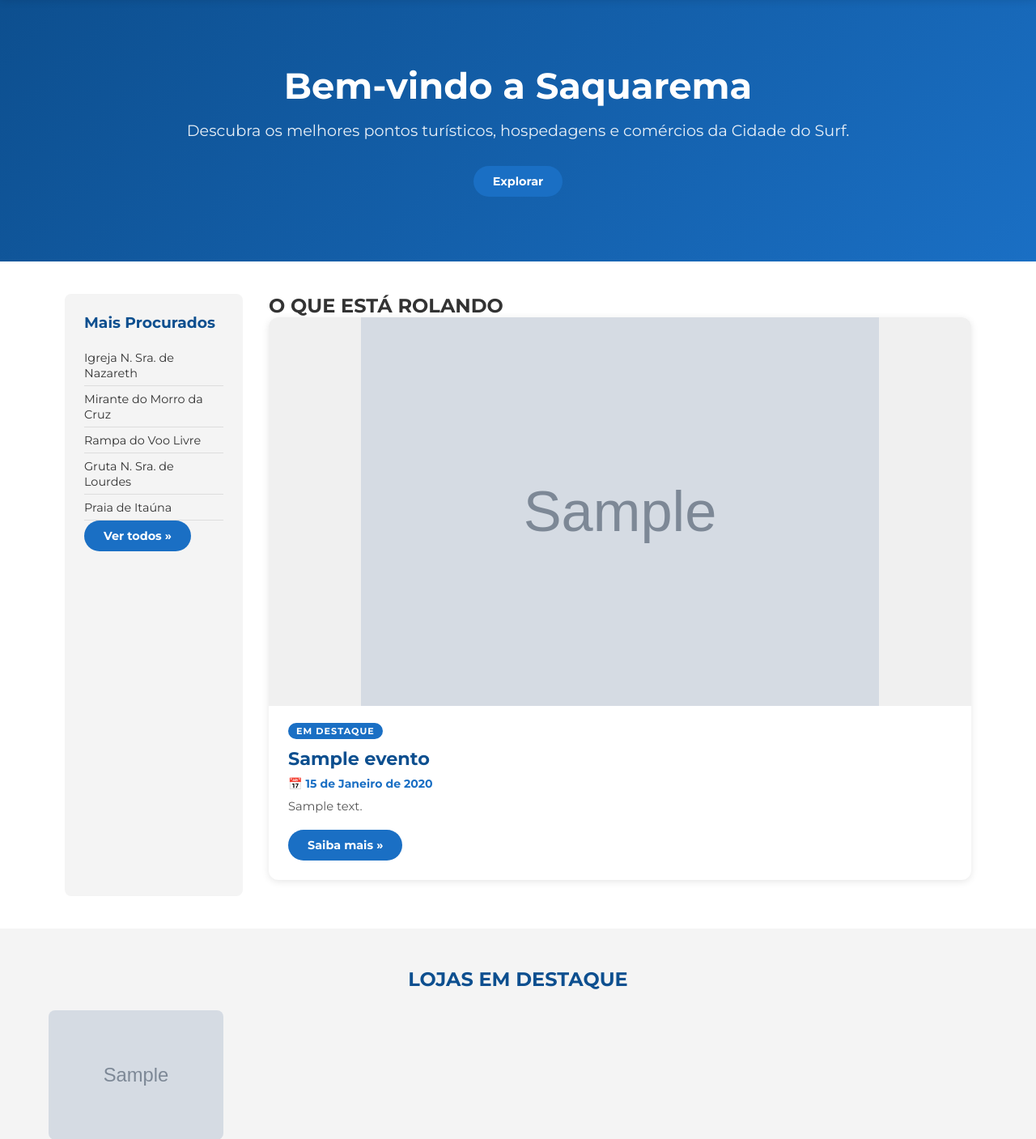
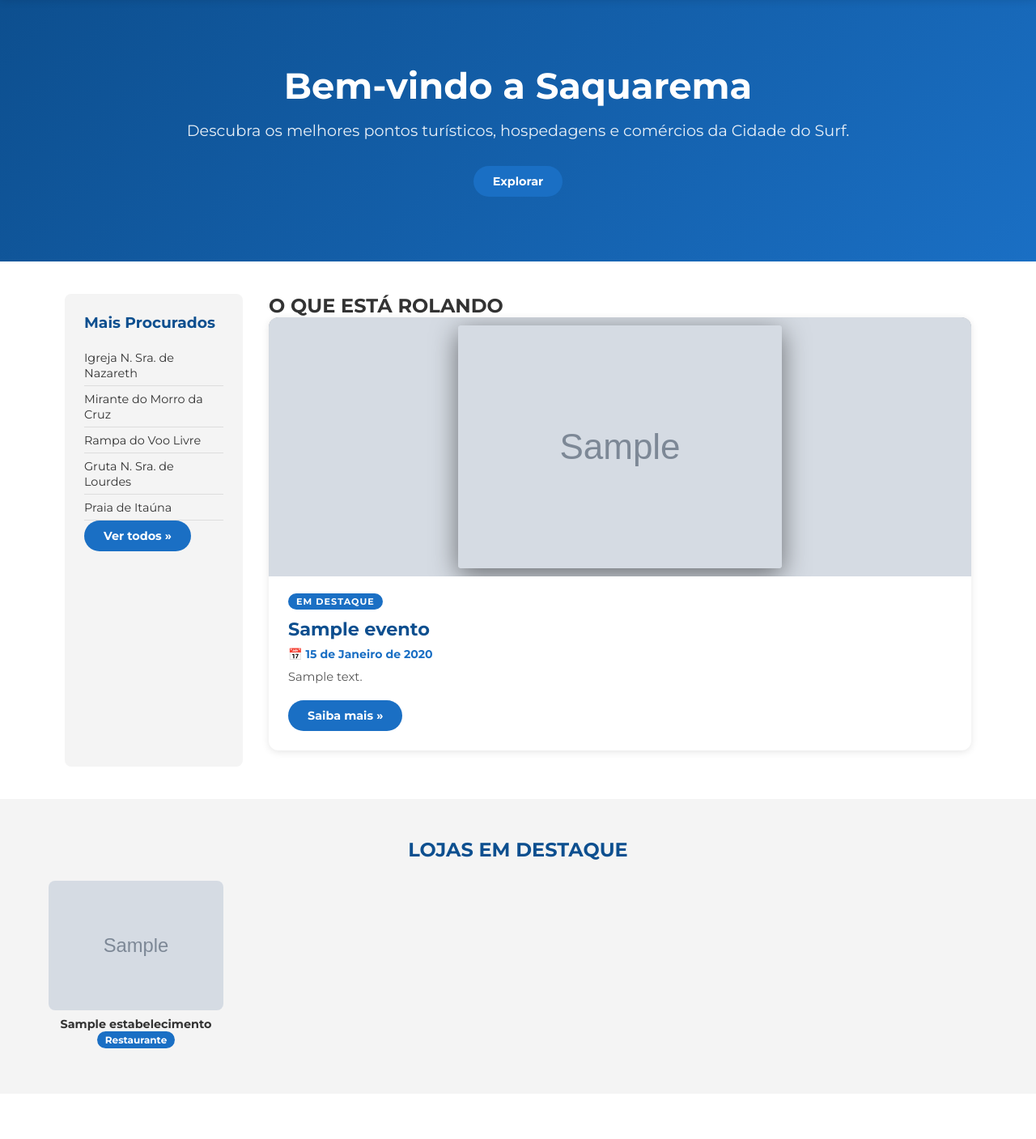
Before and after one commit to yuristefan10/allin-saqua-django, a Django app: page / in a window 1280 px wide. Shown: the part 65-1472 px from the top of the page at 81% size. Run offline with Django 5.2, Linux system fonts and the light colour scheme; tables that the repository leaves empty hold one stand-in row (values such as "Sample post"); grey boxes marked "Sample" are stand-in pictures.

Commit message:
Event hero: backdrop blur technique - full poster centered over blurred background

```diff
--- a/static/css/style.css
+++ b/static/css/style.css
@@ -238,8 +238,38 @@ img { max-width: 100%; height: auto; display: block; }
 
 /* ── Evento hero (destaque) ── */
 .evento-hero { background: var(--branco); border-radius: 12px; overflow: hidden; box-shadow: var(--sombra); margin-bottom: 20px; }
-.evento-hero-img { width: 100%; height: auto; max-height: 480px; object-fit: contain; background: #f0f0f0; display: block; }
-.evento-hero-placeholder { width: 100%; height: 260px; background: linear-gradient(135deg, var(--azul-escuro), var(--azul)); display: flex; align-items: center; justify-content: center; font-size: 4rem; }
+.evento-hero-imagem {
+    position: relative;
+    width: 100%;
+    height: 320px;
+    background-size: cover;
+    background-position: center;
+    overflow: hidden;
+    display: flex;
+    align-items: center;
+    justify-content: center;
+}
+.evento-hero-imagem::before {
+    content: '';
+    position: absolute;
+    inset: 0;
+    backdrop-filter: blur(18px) brightness(0.6);
+    -webkit-backdrop-filter: blur(18px) brightness(0.6);
+    background: inherit;
+    background-size: cover;
+    background-position: center;
+}
+.evento-hero-imagem img {
+    position: relative;
+    z-index: 1;
+    max-height: 300px;
+    width: auto;
+    max-width: 90%;
+    object-fit: contain;
+    border-radius: 4px;
+    box-shadow: 0 8px 32px rgba(0,0,0,.5);
+}
+.evento-hero-placeholder { width: 100%; height: 280px; background: linear-gradient(135deg, var(--azul-escuro), var(--azul)); display: flex; align-items: center; justify-content: center; font-size: 4rem; }
 .evento-hero-body { padding: 20px 24px 24px; }
 .evento-tag-destaque { display: inline-block; background: var(--azul); color: #fff; font-size: .7rem; font-weight: 700; letter-spacing: 1px; padding: 3px 10px; border-radius: 10px; margin-bottom: 10px; }
 .evento-hero-body h3 { font-size: 1.4rem; margin-bottom: 8px; color: var(--azul-escuro); }
--- a/templates/portal/index.html
+++ b/templates/portal/index.html
@@ -30,7 +30,9 @@
             {% if evento_destaque %}
                 <div class="evento-hero">
                     {% if evento_destaque.imagem %}
-                        <img src="{{ evento_destaque.imagem.url }}" alt="{{ evento_destaque.titulo }}" class="evento-hero-img" loading="lazy">
+                        <div class="evento-hero-imagem" style="background-image: url('{{ evento_destaque.imagem.url }}')">
+                            <img src="{{ evento_destaque.imagem.url }}" alt="{{ evento_destaque.titulo }}" loading="lazy">
+                        </div>
                     {% else %}
                         <div class="evento-hero-placeholder">🎉</div>
                     {% endif %}
```
